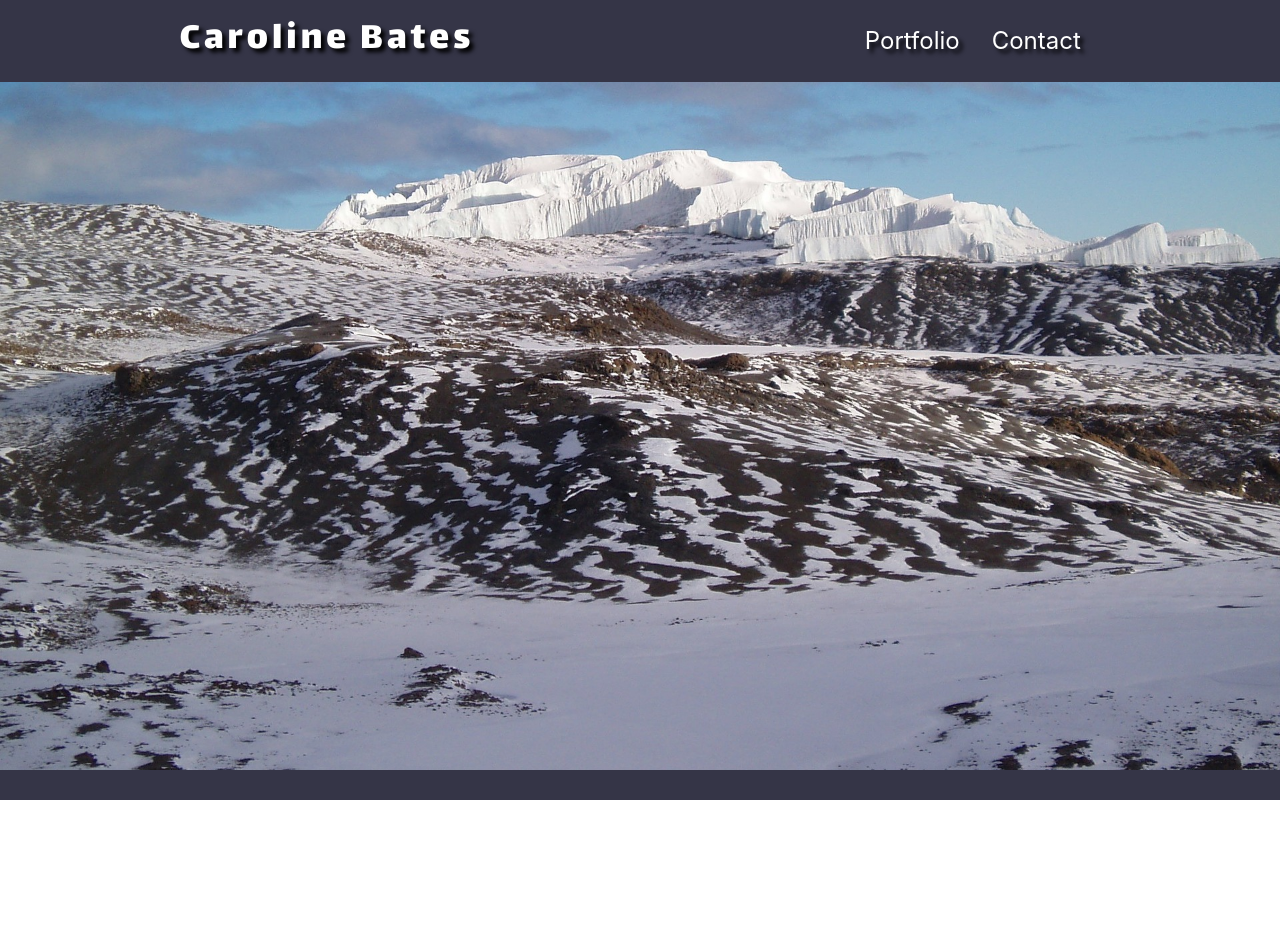
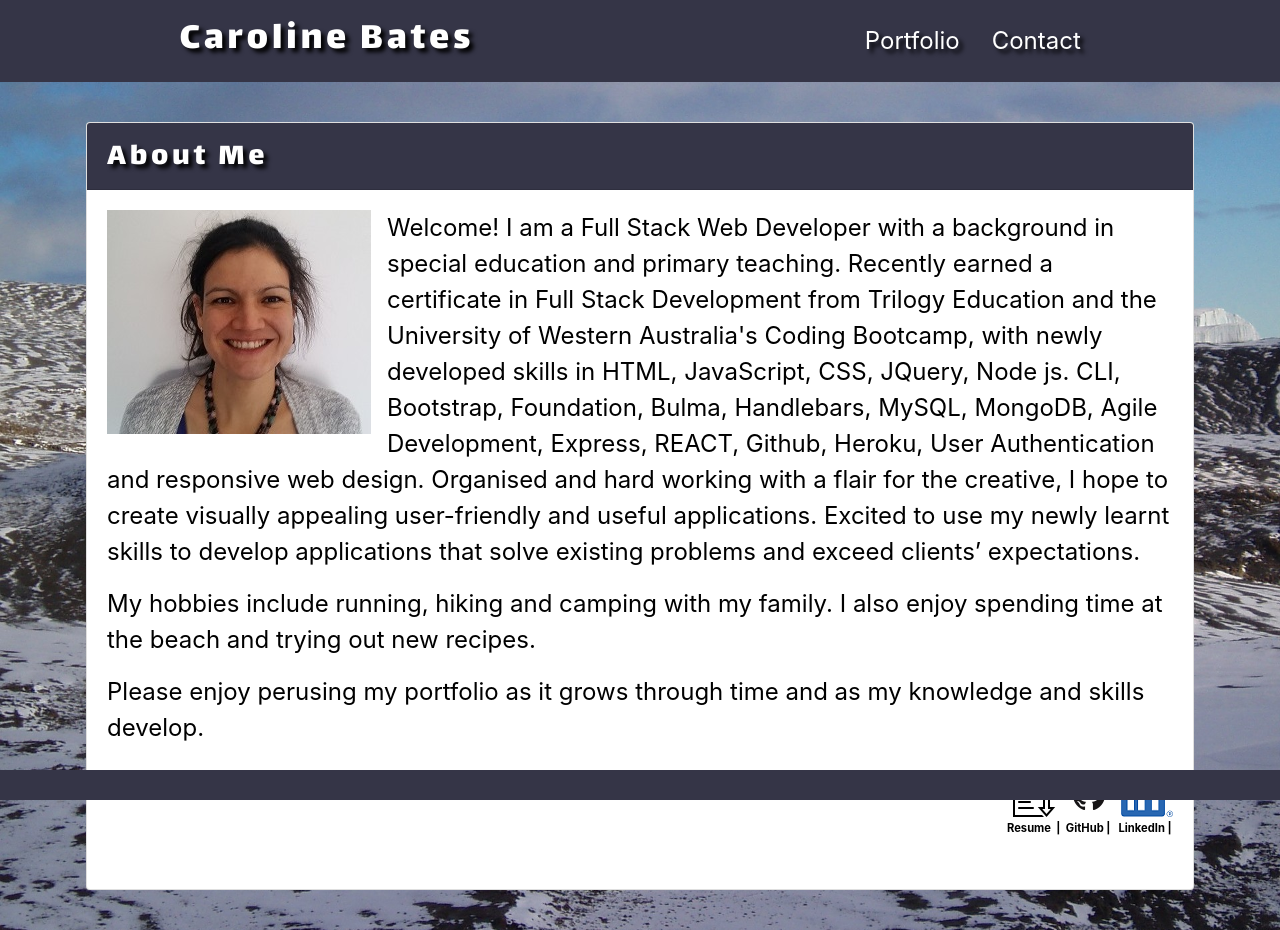
Before and after one commit to CazB67/portfolio-react, a React (Create React App) app: page /bio in a window 1280 px wide. Before the commit the page ends 800 px from the top, so only its background shows below. Built offline with nearby package versions, Linux system fonts and the light colour scheme.

Commit message:
react bio page complete

```diff
--- /dev/null
+++ b/src/components/Card/index.js
@@ -0,0 +1,36 @@
+import React from "react";
+import "./style.css";
+import githubIcon from '../../images/icon.png';
+import resumeIcon from '../../images/icons8-download-resume-50.png';
+import linkedinIcon from '../../images/LI-In-Bug.png';
+import me from '../../images/me.jpg'
+
+function Card (props) {
+    return (
+        <main className="container p-3 mb-2">
+            <section className="card text-white mb-3 mt-4 ">
+                <h2 className="card-header about-me pt-3">About Me</h2>
+                <div className="card-body mb-3">
+                    <img src={me} className="img-fluid float-left pr-3" alt="Caroline Bates"/>
+                        <p className="card-text">{props.cardtext}</p>
+                        <p className="card-text">{props.cardtext2}</p>
+                        <p className="card-text mb-4">{props.cardtext3}</p>
+                        <div className="float-right">
+                            <a href="CarolineBatesResume.pdf" className="mr-3" target="blank">
+                            <img src={resumeIcon} title="Resume" className="grow" alt="resume icon"/>
+                                </a>
+                            <a href="https://github.com/CazB67" className="mr-3" title="gitHub" target="blank">
+                                <img src={githubIcon} className="grow" alt="github icon"/>
+                            </a>
+                            <a href="https://www.linkedin.com/in/caroline-portilla-bates/" title="LinkedIn" target="blank">
+                            <img src={linkedinIcon} className="grow" alt="linkedin icon"/>
+                            </a>
+                            <p className="icons"> Resume {'\u00A0'}| {'\u00A0'}GitHub  | {'\u00A0'} LinkedIn |</p>
+                        </div>
+                    </div>
+                </section>
+        </main>
+    );
+  }
+
+  export default Card;
--- /dev/null
+++ b/src/components/Card/style.css
@@ -0,0 +1,69 @@
+.navbar, .footer, .about-me {
+    background-color: rgb(53, 53, 71);
+    color: #ffffff;
+}
+
+.navbar-nav {
+    flex-flow: row wrap;
+    width: 100%;
+}
+
+hr {
+    background-color: rgb(53, 53, 71);
+    border: solid;
+    height:3px;
+    width:100%
+}
+
+ h1, h2 {
+    font-family: 'Lalezar', cursive;
+    letter-spacing: 4px;
+ }
+
+ .cardbackground  {
+    background-color: rgb(53, 53, 71);
+
+ }
+
+ .card-text {
+     color: black;
+ }
+
+ .info {
+     background-color: #ffffff;
+ }
+
+ p.card-text {
+     font-size: 1.5em;
+ }
+
+ .icons {
+     color: black;
+     font-size: 0.7em;
+     font-weight: bold;
+ }
+
+.card-body {
+    min-height: 20em;
+}
+
+.description {
+    font-size: 1em;
+}
+
+.name, .about-me {
+    color: #ffffff;
+    text-shadow: 4px 4px 4px #000000;
+
+}
+.entry:hover {
+    color: rgb(233, 144, 10);
+
+}
+
+.grow:hover
+{
+        -webkit-transform: scale(1.3);
+        -ms-transform: scale(1.3);
+        transform: scale(1.3);
+}
--- a/src/components/Jumbotron/index.js
+++ b/src/components/Jumbotron/index.js
@@ -16,7 +16,7 @@ function Jumbotron (props) {
                         }}
                     />
                 </h1>
-                <h2 className="text-center p-2 entry"><a href="/bio" className="entry text-center nav-head">Click to Enter</a></h2>
+                    <h2 className="text-center p-2 entry"><a href="/bio" className="entry text-center nav-head">{props.enter}</a></h2>
             </div>
         </main>
     );
--- a/src/pages/Bio.js
+++ b/src/pages/Bio.js
@@ -2,11 +2,16 @@ import React from "react";
 //import Container from "..components/Container";
 import Header from "../components/Header";
 import Footer from "../components/Footer";
+import Card from "../components/Card";
 
 function Bio() {
     return (
         <div>
             <Header/>
+            <Card
+                cardtext={"Welcome! I am a Full Stack Web Developer with a background in special education and primary teaching. Recently earned a certificate in Full Stack Development from Trilogy Education and the University of Western Australia's Coding Bootcamp, with newly developed skills in HTML, JavaScript, CSS, JQuery, Node js. CLI, Bootstrap, Foundation, Bulma, Handlebars, MySQL, MongoDB, Agile Development, Express, REACT, Github, Heroku, User Authentication and responsive web design. Organised and hard working with a flair for the creative, I hope to create visually appealing user-friendly and useful applications. Excited to use my newly learnt skills to develop applications that solve existing problems and exceed clients’ expectations."}
+                cardtext2={"My hobbies include running, hiking and camping with my family. I also enjoy spending time at the beach and trying out new recipes."}
+                cardtext3={"Please enjoy perusing my portfolio as it grows through time and as my knowledge and skills develop."}/>
             <Footer/>
         </div>
     )
--- a/src/pages/Entry.js
+++ b/src/pages/Entry.js
@@ -3,7 +3,7 @@ import Jumbotron from "../components/Jumbotron";
 
 function Entry() {
     return (
-        <Jumbotron/>
+        <Jumbotron enter={"Click to Enter"}/>
     )
 }
 
```
